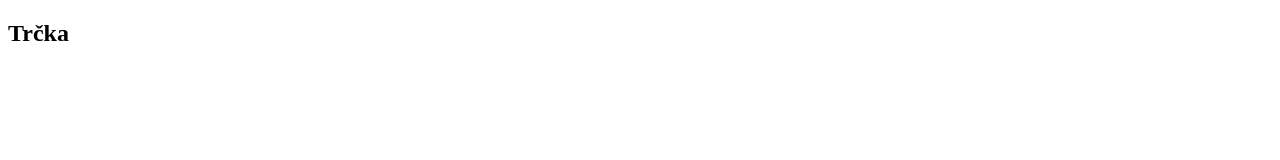
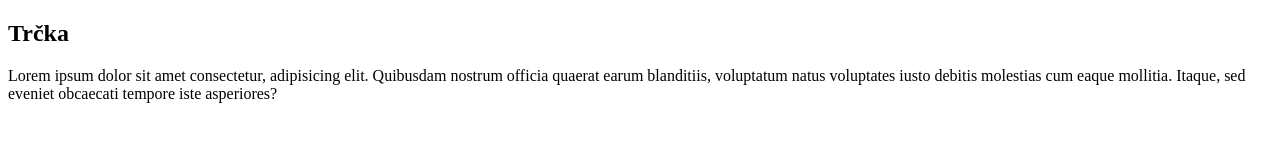
Before and after one commit to Platu123/trcka222, a plain HTML site: page index.html in a window 1280 px wide. Drawn offline with Linux system fonts and the light colour scheme.

Commit message:
přidání prvního odstavce

```diff
--- a/index.html
+++ b/index.html
@@ -5,5 +5,9 @@
 </head>
 <body>
     <h2>Trčka</h2>
+    <p>Lorem ipsum dolor sit
+        amet consectetur, adipisicing elit. Quibusdam nostrum officia quaerat earum blanditiis, voluptatum natus
+        voluptates iusto debitis molestias cum eaque mollitia. Itaque, sed
+        eveniet obcaecati tempore iste asperiores?</p>
 </body>
 </html>
```
